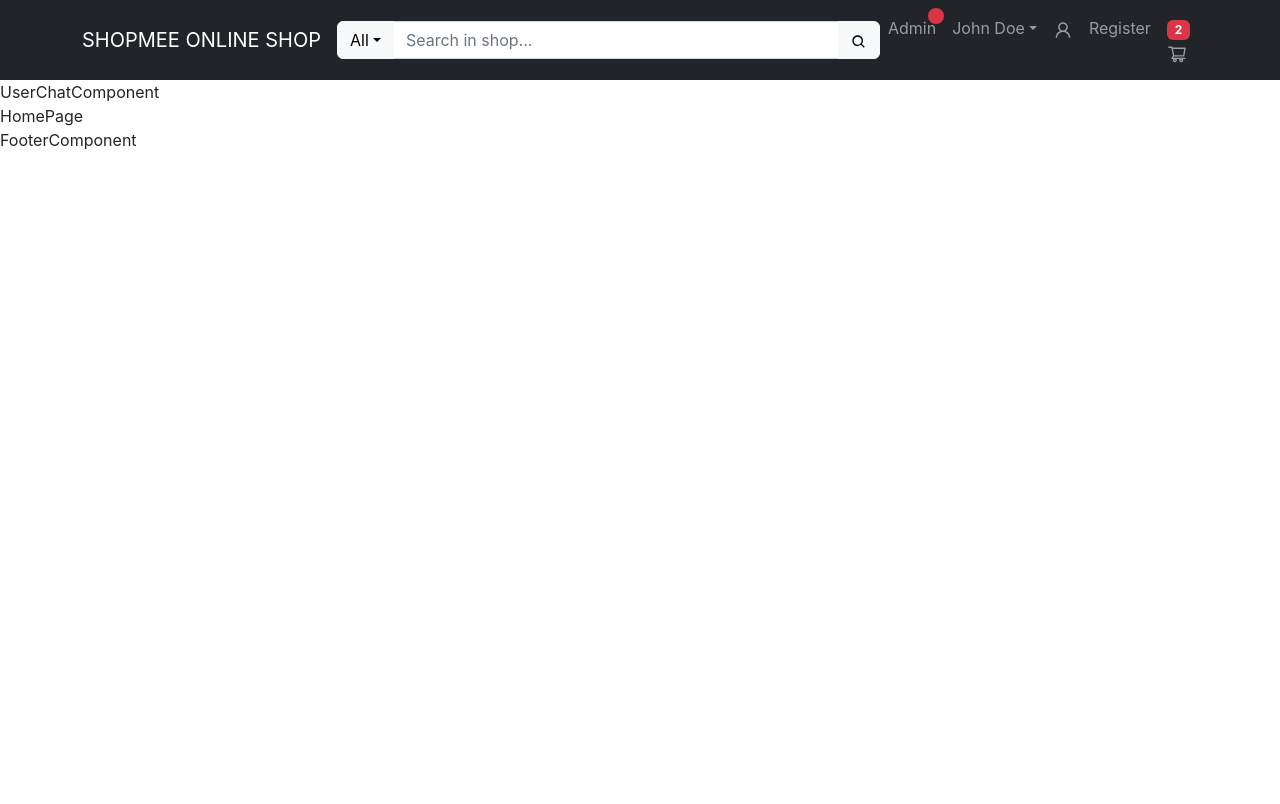
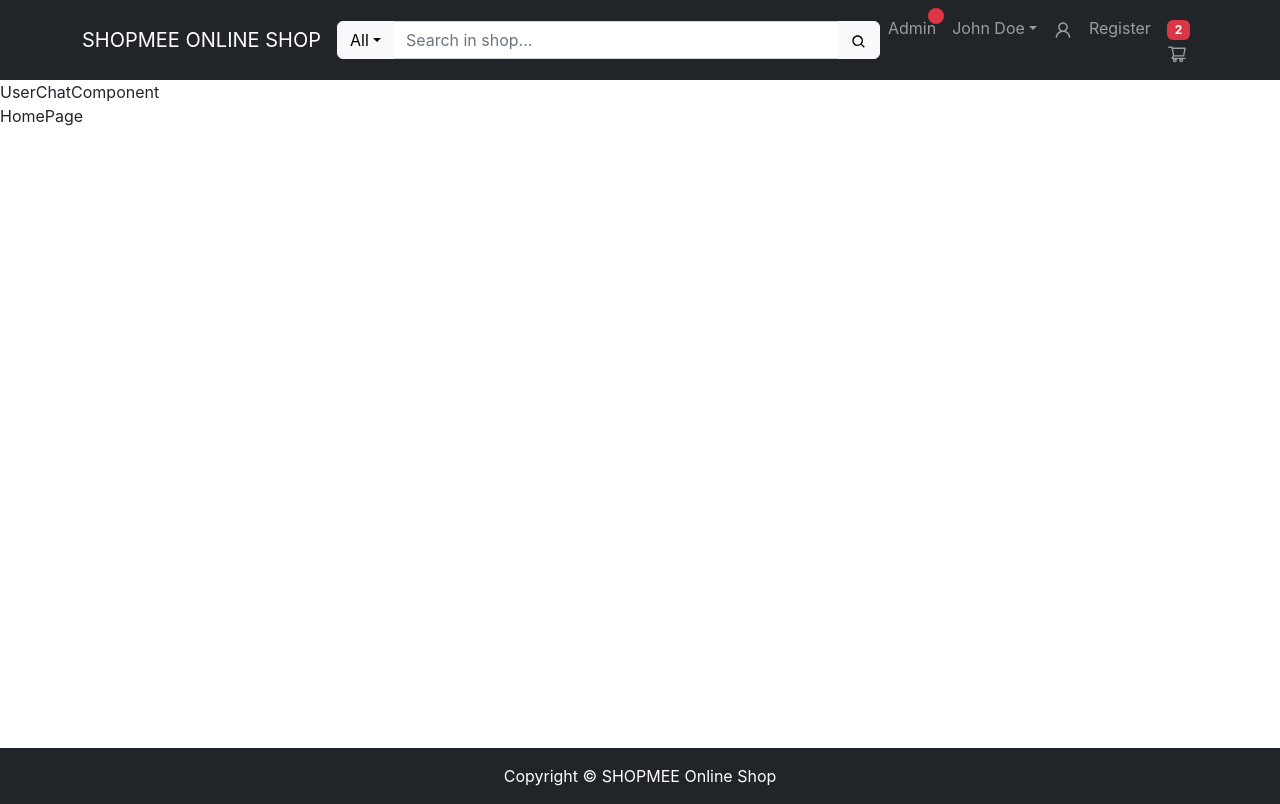
Before and after one commit to jmjusmin/mern-ecommerce, a React (Create React App) app in the folder frontend/: page / in a window 1280 px wide. Built offline with nearby package versions, Linux system fonts and the light colour scheme.

Commit message:
Create footer

```diff
--- a/frontend/src/components/FooterComponent.jsx
+++ b/frontend/src/components/FooterComponent.jsx
@@ -1,7 +1,18 @@
 import React from "react";
+import { Container, Row, Col } from "react-bootstrap";
 
 const FooterComponent = () => {
-  return <div>FooterComponent</div>;
+  return (
+    <footer>
+      <Container fluid>
+        <Row className="mt-5">
+          <Col className="bg-dark text-white text-center py-3">
+            Copyright &copy; SHOPMEE Online Shop
+          </Col>
+        </Row>
+      </Container>
+    </footer>
+  );
 };
 
 export default FooterComponent;
--- a/frontend/src/index.css
+++ b/frontend/src/index.css
@@ -2,3 +2,19 @@
 html {
   font-family: "Inter", sans-serif;
 }
+
+html {
+  position: relative;
+  min-height: 100%;
+}
+
+body {
+  margin-bottom: 100px;
+}
+
+footer {
+  position: absolute;
+  bottom: 0;
+  width: 100%;
+  height: 100px;
+}
```
